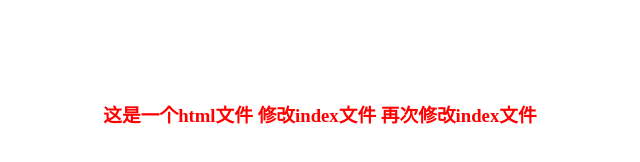
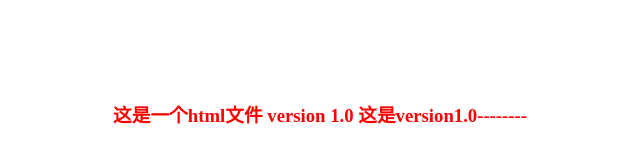
Before and after one commit to abc8172164/pilishen.com, a plain HTML site: page index.html in a window 1280 px wide. Shown: the whole page, without its empty margins (320-960 px from the left). Drawn offline with Linux system fonts and the light colour scheme.

Commit message:
this is version 1.0

```diff
--- a/index.html
+++ b/index.html
@@ -6,6 +6,6 @@
     <link rel="stylesheet" type="text/css" href="style.css">
 </head>
 <body>
-    <h3>这是一个html文件 修改index文件 再次修改index文件</h3>
+    <h3>这是一个html文件 version 1.0 这是version1.0--------</h3>
 </body>
 </html>
```
